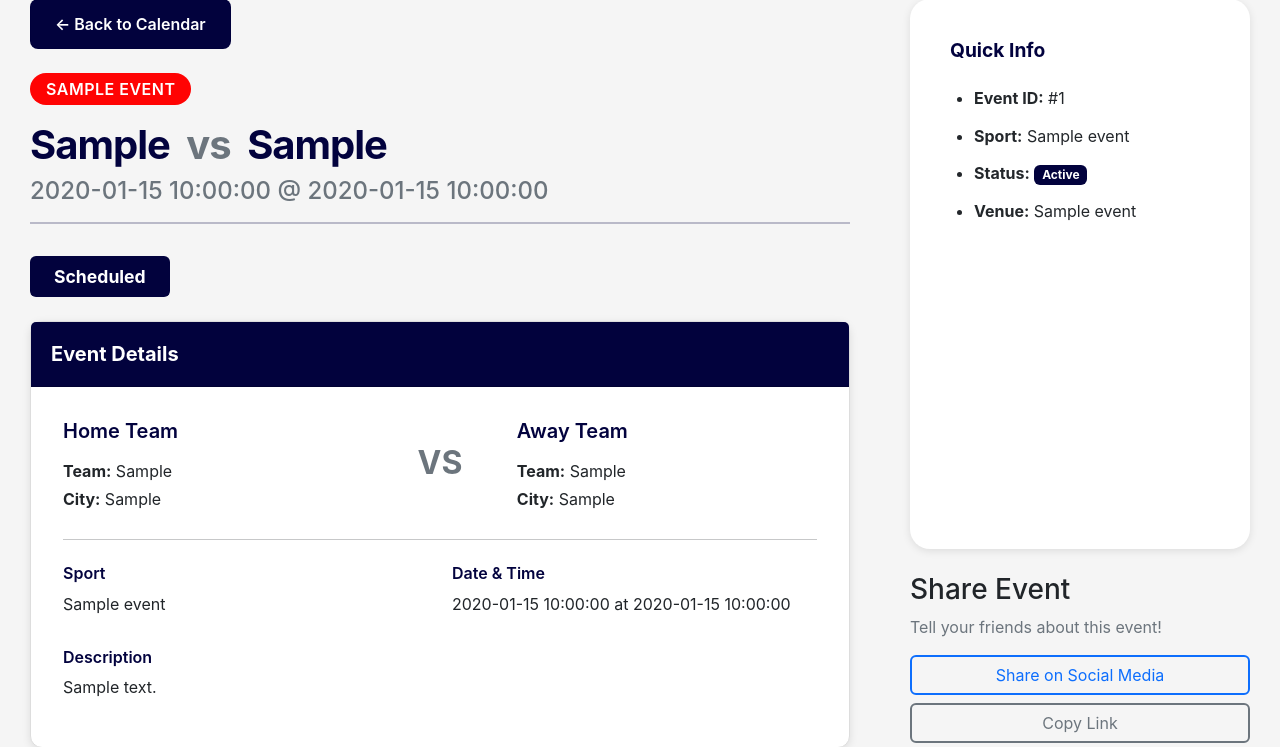
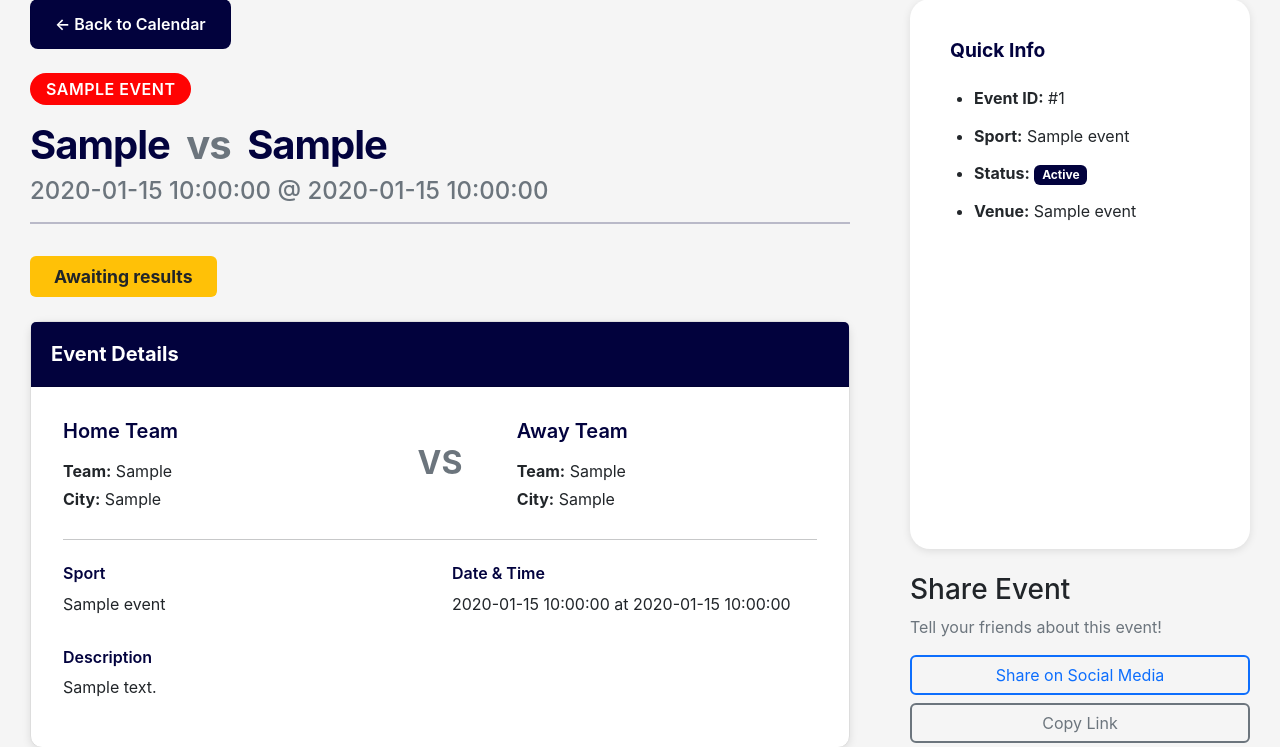
Before and after one commit to Karri6/Sportsradar, a PHP site: template www/templates/event.php in a window 1280 px wide. Shown: the part 215-962 px from the top of the page. Run offline with PHP 8.4, Linux system fonts and the light colour scheme; the template is opened without the code that fills it: most values are stand-ins (such as "Sample title", 1, 10 or a date in 2020); some libraries are stand-ins or nearby versions.

Commit message:
Edit past events displaying

```diff
--- a/www/templates/event.php
+++ b/www/templates/event.php
@@ -32,6 +32,8 @@
                 </span>
             <?php elseif ($event['status'] == 'completed' && empty($event['winner_name'])): ?>
                 <span class="badge bg-secondary badge-large">Draw</span>
+            <?php elseif (strtotime($event['event_date']) < strtotime('today') && $event['status'] != 'completed'): ?>
+                <span class="badge bg-warning text-dark badge-large">Awaiting results</span>
             <?php else: ?>
                 <span class="badge bg-info badge-large">Scheduled</span>
             <?php endif; ?>
@@ -136,7 +138,7 @@
 
     <div class="sidebar-section">
         <!-- Buy Tickets Card -->
-        <?php if ($event['status'] == 'scheduled'): ?>
+        <?php if (strtotime($event['event_date']) > strtotime('today')): ?>
             <div class="sidebar-card-tickets">
                 <h3>Get Tickets</h3>
                 <a href="#" class="btn btn-light w-100 btn-buy-tickets">
```
